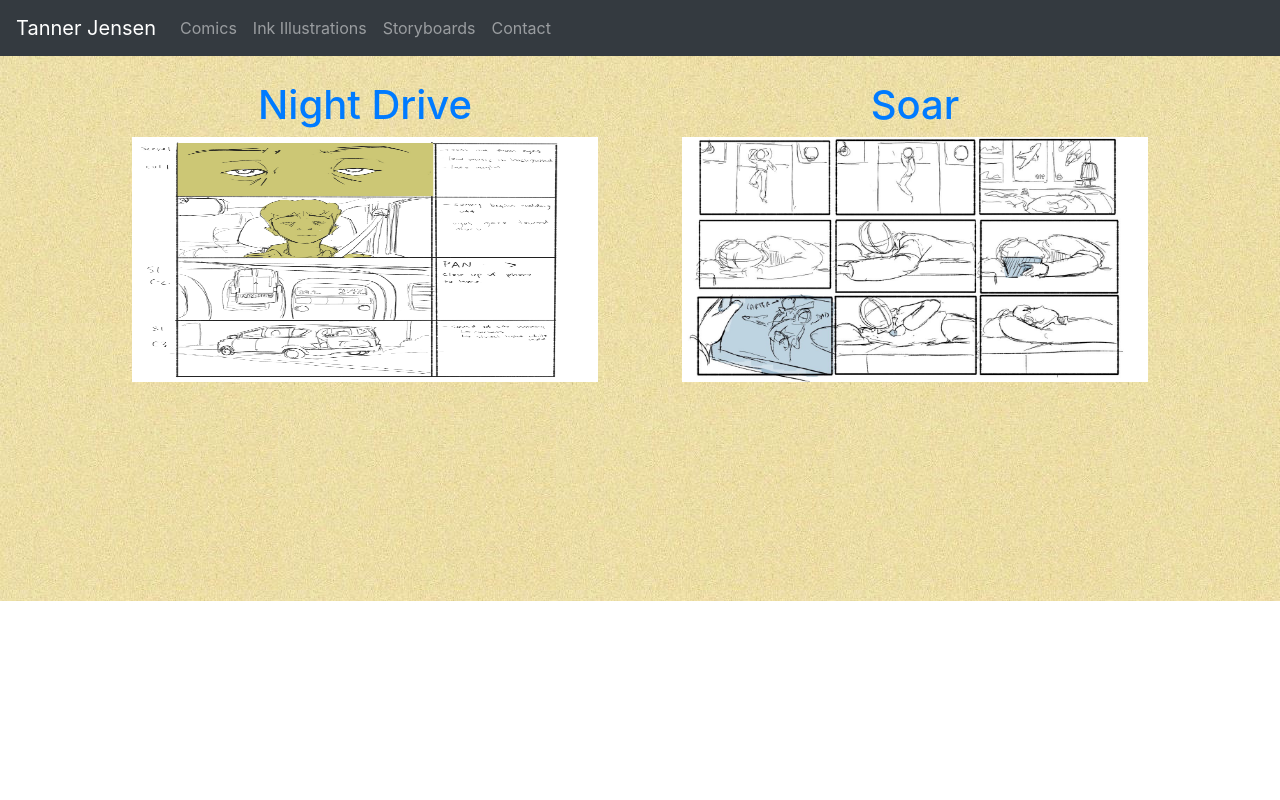
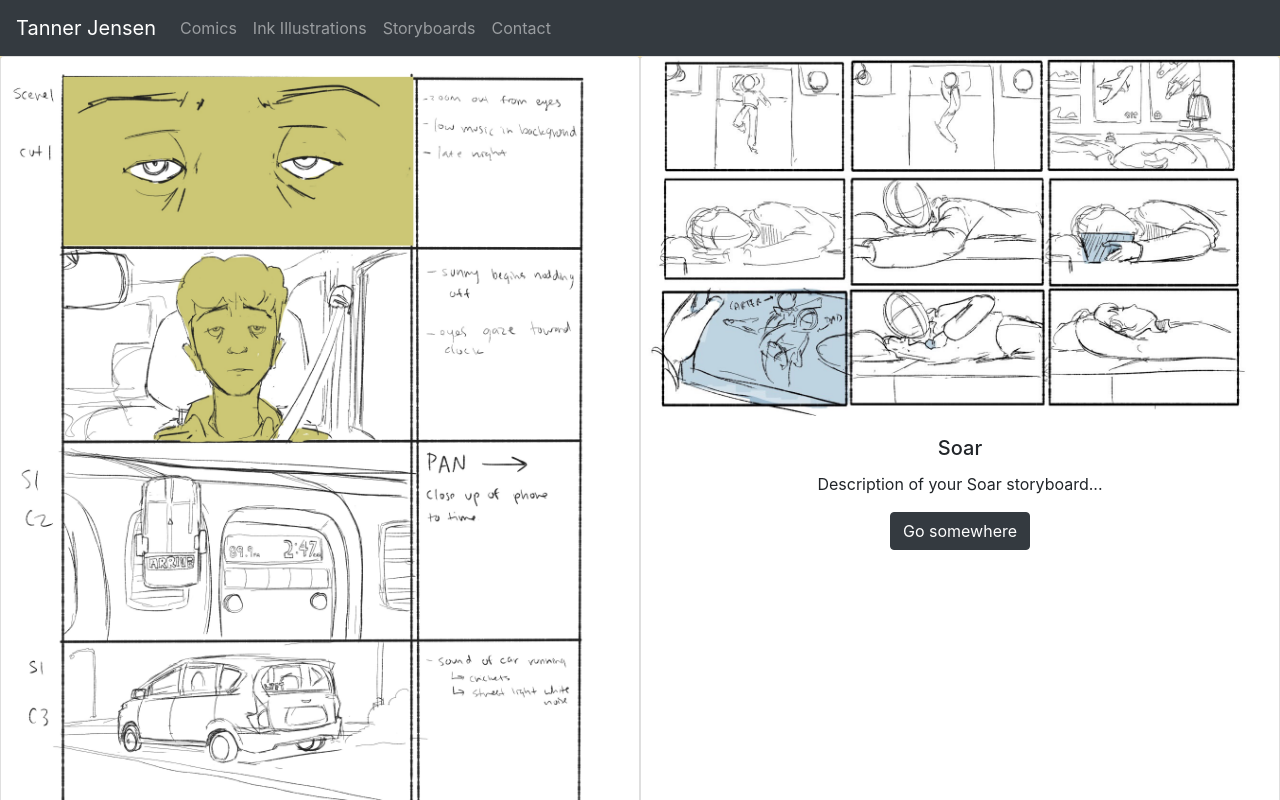
Before and after one commit to tannerdane13/portfolio, a React (Create React App) app: page /Storyboards in a window 1280 px wide. Shown: the top 800 px of the page. Built offline with nearby package versions, Linux system fonts and the light colour scheme.

Commit message:
finished SBMenu

```diff
--- a/public/index.html
+++ b/public/index.html
@@ -3,41 +3,24 @@
   <head>
     <meta charset="utf-8" />
     <link rel="icon" href="%PUBLIC_URL%/favicon.ico" />
+    <link
+      rel="stylesheet"
+      href="https://maxcdn.bootstrapcdn.com/bootstrap/4.3.1/css/bootstrap.min.css"
+      integrity="sha384-ggOyR0iXCbMQv3Xipma34MD+dH/1fQ784/j6cY/iJTQUOhcWr7x9JvoRxT2MZw1T"
+      crossorigin="anonymous"
+    />
     <meta name="viewport" content="width=device-width, initial-scale=1" />
     <meta name="theme-color" content="#000000" />
     <meta
-      name="description"
-      content="Web site created using create-react-app"
+      name="Tanner Jensen"
+      content="Tanner Jensen's Art Portfolio"
     />
     <link rel="apple-touch-icon" href="%PUBLIC_URL%/logo192.png" />
-    <!--
-      manifest.json provides metadata used when your web app is installed on a
-      user's mobile device or desktop. See https://developers.google.com/web/fundamentals/web-app-manifest/
-    -->
     <link rel="manifest" href="%PUBLIC_URL%/manifest.json" />
-    <!--
-      Notice the use of %PUBLIC_URL% in the tags above.
-      It will be replaced with the URL of the `public` folder during the build.
-      Only files inside the `public` folder can be referenced from the HTML.
-
-      Unlike "/favicon.ico" or "favicon.ico", "%PUBLIC_URL%/favicon.ico" will
-      work correctly both with client-side routing and a non-root public URL.
-      Learn how to configure a non-root public URL by running `npm run build`.
-    -->
-    <title>React App</title>
+    <title>Tanner Jensen</title>
   </head>
   <body>
     <noscript>You need to enable JavaScript to run this app.</noscript>
     <div id="root"></div>
-    <!--
-      This HTML file is a template.
-      If you open it directly in the browser, you will see an empty page.
-
-      You can add webfonts, meta tags, or analytics to this file.
-      The build step will place the bundled scripts into the <body> tag.
-
-      To begin the development, run `npm start` or `yarn start`.
-      To create a production bundle, use `npm run build` or `yarn build`.
-    -->
   </body>
 </html>
--- a/src/App.css
+++ b/src/App.css
@@ -1,10 +1,5 @@
 * {
   box-sizing: border-box;
-}
-
-.app {
-  background-image: url('./assets/background/BG.JPG');
-  background-repeat: repeat;
 }
 
 .flex-container {
@@ -49,6 +44,9 @@ width: 100%;
 }
 a.nav-link {
   display: none;
+}
+.Navbar {
+  background-color: red;
 }
 
 .carousel {
--- a/src/App.js
+++ b/src/App.js
@@ -54,12 +54,9 @@ import NightDrive16 from './assets/storyboards/nightDrive/NightDrive16.JPG'
 import NightDrive17 from './assets/storyboards/nightDrive/NightDrive17.JPG'
 import NightDrive18 from './assets/storyboards/nightDrive/NightDrive18.JPG'
 import NightDrive19 from './assets/storyboards/nightDrive/NightDrive19.JPG'
-import NavBar2 from './components/NavBar2';
 import NavBar from './components/NavBar';
 import { BrowserRouter as Router,
-  Switch,
-  Route,
-  Link } from 'react-router-dom'
+  Route, } from 'react-router-dom'
 import InkIllustrations from './components/InkIllustrations';
 import StoryboardMenu from './components/StoryboardMenu';
 import StoryboardCarousel from './components/StoryboardCarousel';
@@ -188,7 +185,7 @@ class App extends React.Component {
       },
       {
         id: 2,
-        title: 'Night Drive 2 ',
+        title: 'Night Drive 2',
         imgSrc: NightDrive2,
       },
       {
@@ -387,7 +384,7 @@ class App extends React.Component {
         <NavBar />
             <switch>
               <div className="flex-container">
-                <Route path='/Comics'>
+                <Route exact path='/Comics'>
                   <Comics comics = {this.state.comics}/>
                 </Route>
                 <Route path='/InkIllustrations'>
@@ -405,7 +402,7 @@ class App extends React.Component {
                 <Route path='/Contact'>
                   <Contact />
                 </Route>
-                </div>
+              </div>
             </switch>
       </Router>
     );
--- a/src/components/NavBar.js
+++ b/src/components/NavBar.js
@@ -1,12 +1,12 @@
 import React, { Component } from 'react';
-import { Navbar, Nav, Form, FormControl, Button, Dropdown } from 'react-bootstrap';
+import { Navbar, Nav, Dropdown } from 'react-bootstrap';
 
 
 class NavBar extends Component {
 	render () {
     return (
       <Navbar bg="dark" variant="dark">
-        <Navbar.Brand href="/Home">Tanner Jensen</Navbar.Brand>
+        <Navbar.Brand href="/Comics">Tanner Jensen</Navbar.Brand>
         <Nav className="mr-auto">
           <Nav.Link href="/Comics">Comics</Nav.Link>
           <Nav.Link href="/InkIllustrations">Ink Illustrations</Nav.Link>
--- a/src/components/StoryboardCarousel.js
+++ b/src/components/StoryboardCarousel.js
@@ -1,8 +1,7 @@
 import React from 'react';
 import PropTypes from 'prop-types'
 import '../App.css';
-import StoryboardMedia from './StoryboardMedia';
-import { Carousel, CarouselItem } from 'react-bootstrap';
+import { Carousel, } from 'react-bootstrap';
 
 
 class StoryboardCarousel extends React.Component {
--- a/src/components/StoryboardMedia.js
+++ b/src/components/StoryboardMedia.js
@@ -5,7 +5,18 @@ import '../App.css';
 
 function StoryboardMedia(props) {
   return (
-    <img src={props.storyboard.imgSrc} alt={props.storyboard.title} />
+    <Card style={{ width: '18rem' }}>
+      <Card.Img variant="top" src={props.storyboard.imgSrc} alt={props.storyboard.title} />
+      <Card.Body>
+        <Card.Title>Card Title</Card.Title>
+        <Card.Text>
+          Some quick example text to build on the card title and make up the bulk of
+          the card's content.
+        </Card.Text>
+        <Button variant="primary">Go somewhere</Button>
+      </Card.Body>
+    </Card>
+
   );
 }
 
--- a/src/components/StoryboardMenu.js
+++ b/src/components/StoryboardMenu.js
@@ -1,18 +1,23 @@
 import React from 'react';
 import PropTypes from 'prop-types'
 import '../App.css';
+import { Card, Button } from 'react-bootstrap';
+
 
 class StoryboardMenu extends React.Component {
     render() {
       return this.props.storyboardMenuItems.map((menuItem) => (
-        <div className="flex-item">
-            <a href={menuItem.path}>
-                <h1>{menuItem.title}</h1>
-                <img className="storyboard-icon" src={menuItem.iconImage} alt={menuItem.title} />
-            </a>
+          <Card style={{ width: '50%' }}>
+            <Card.Img variant="top" src={menuItem.iconImage} alt={menuItem.title} />
+            <Card.Body>
+              <Card.Title style={{textAlign:"center"}}>{menuItem.title}</Card.Title>
+              <Card.Text style={{textAlign:"center"}}>
+                Description of your {menuItem.title} storyboard...
+              </Card.Text>
+              <Button style={{display:"block",margin:"auto"}} variant="dark">Go somewhere</Button>
+            </Card.Body>
+          </Card>
 
-
-        </div>
       ));
     }
   }
```
Also changed, not shown: 2 other files (tests, documents, lock files or other folders). Lines whose indentation alone changed are shown as unchanged.
